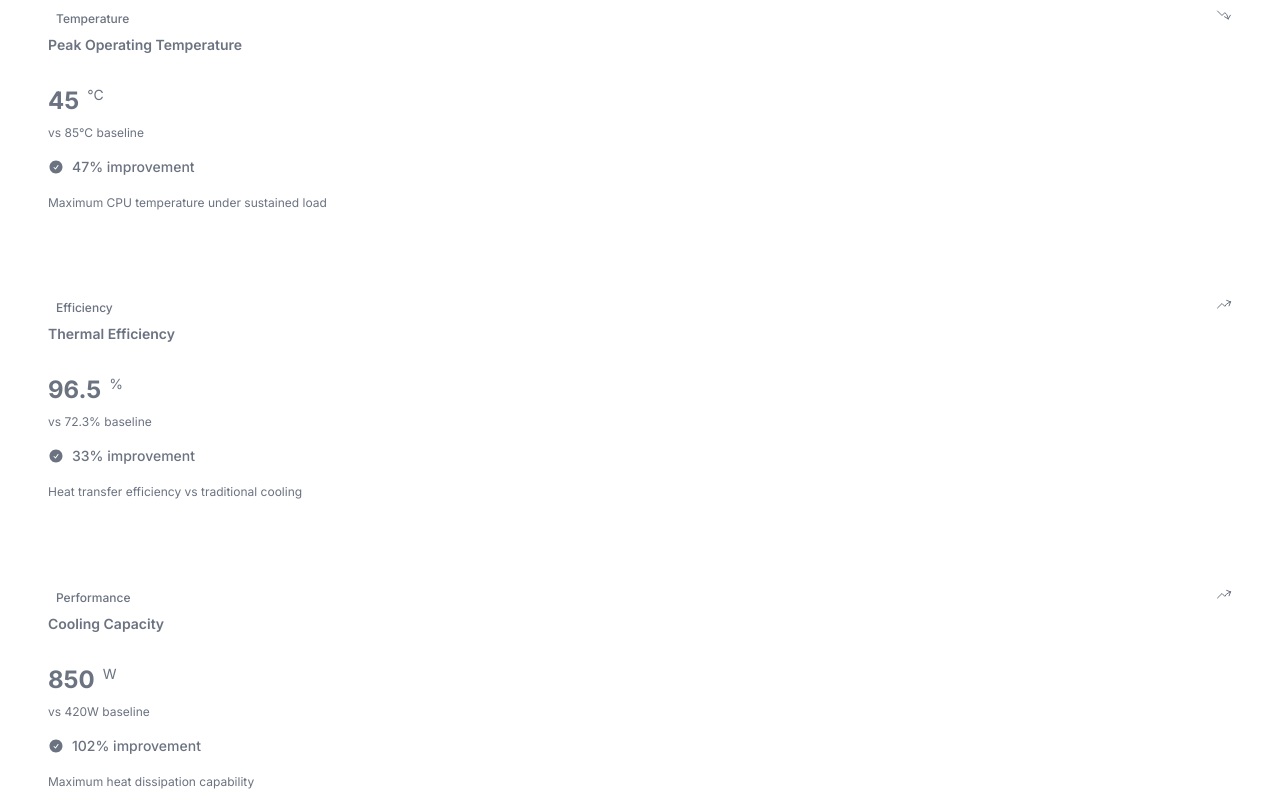
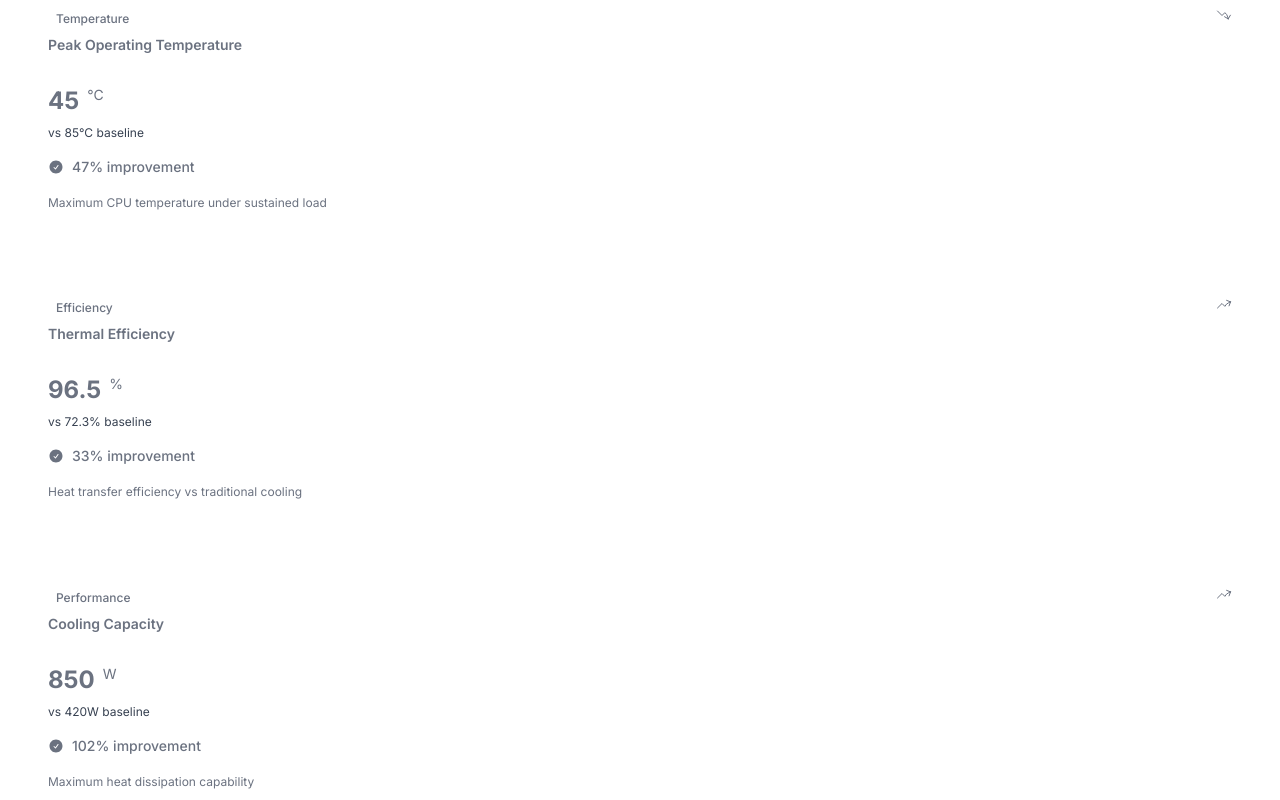
Before and after one commit to molave0524/two-phase-cooling-education, a Next.js app: page / in a window 1280 px wide. Shown: the part 5160-5960 px from the top of the page. Built offline with nearby package versions, Linux system fonts and the light colour scheme.

Commit message:
fix: make hour text darker in test scenarios and lighten filter buttons to text-gray-400

```diff
--- a/public/force-styles.css
+++ b/public/force-styles.css
@@ -129,7 +129,12 @@ section[id="performance"] .bg-primary-600.text-white .text-primary-100 {
 }
 
 section[id="performance"] .bg-primary-600.text-white .text-primary-200 {
-  color: #6b7280 !important; /* Light gray for tertiary text */
+  color: #1f2937 !important; /* Darker gray for hour/duration text */
+}
+
+/* Real-World Test Scenarios - darker hour text for non-highlighted boxes */
+section[id="performance"] .text-secondary-500 {
+  color: #374151 !important; /* Darker gray for hour text in non-highlighted boxes */
 }
 
 /* Navigation link styles - remove underlines */
--- a/src/components/sections/PerformanceMetrics.tsx
+++ b/src/components/sections/PerformanceMetrics.tsx
@@ -216,7 +216,7 @@ export const PerformanceMetrics: React.FC = () => {
               className={`px-4 py-2 text-sm font-medium transition-colors ${
                 selectedCategory === category
                   ? 'bg-primary-600 text-white'
-                  : 'text-gray-500 hover:text-primary-600 hover:bg-primary-50'
+                  : 'text-gray-400 hover:text-primary-600 hover:bg-primary-50'
               }`}
             >
               {category === 'all' ? 'All Metrics' : category.charAt(0).toUpperCase() + category.slice(1)}
```
